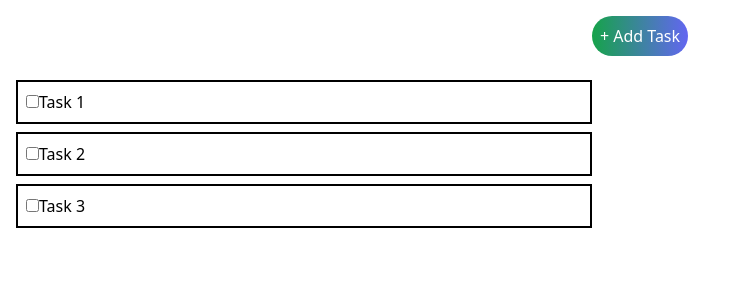
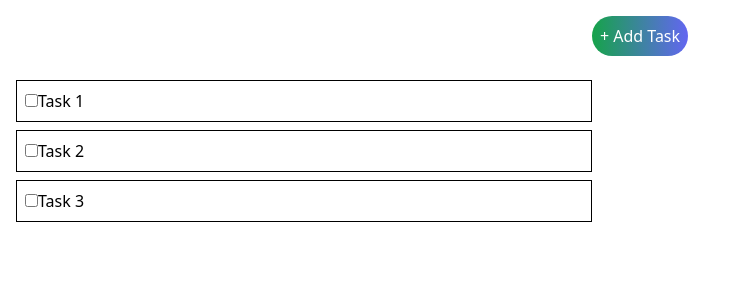
Before and after one commit to Koushlendra-Kumar/to-do-app, a React (Create React App) app: page / in a window 1280 px wide. Shown: the top 300 px of the page, without its empty margins (0-735 px from the left). Built offline with nearby package versions, Linux system fonts and the light colour scheme; the HTML template or start-up script is replaced by a standard one.

Commit message:
:lipstick: Change border width

```diff
--- a/src/components/Todos.tsx
+++ b/src/components/Todos.tsx
@@ -1,7 +1,7 @@
 function Todos(props: any) {
 
     return (
-        <div className="border-2 border-black max-w-xl mt-2 ml-4 mr-4 p-2">
+        <div className="border border-black max-w-xl mt-2 ml-4 mr-4 p-2">
             <label>
                 <input type='checkbox' name="isDone"/>
                 {props.task}
```
